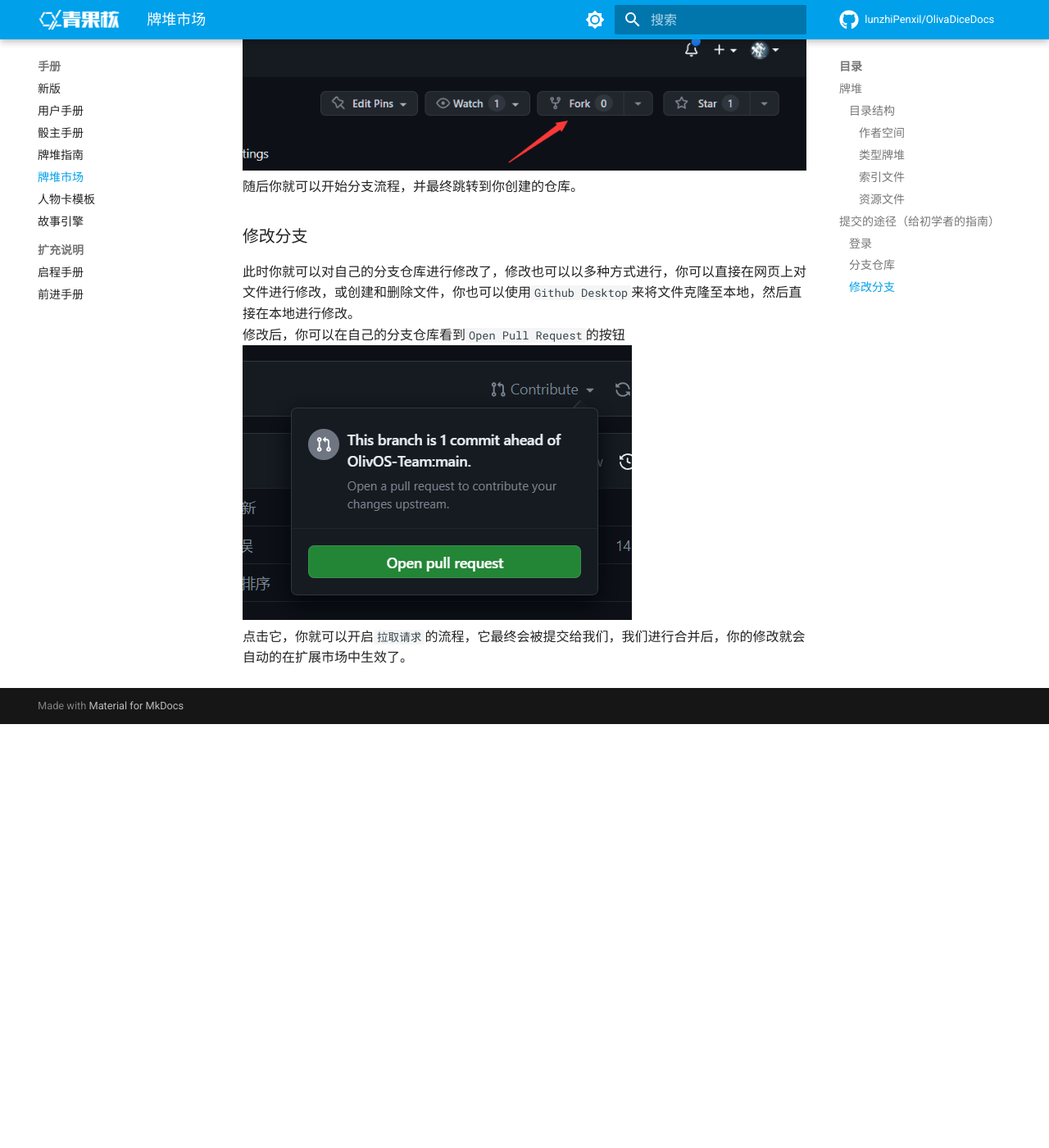
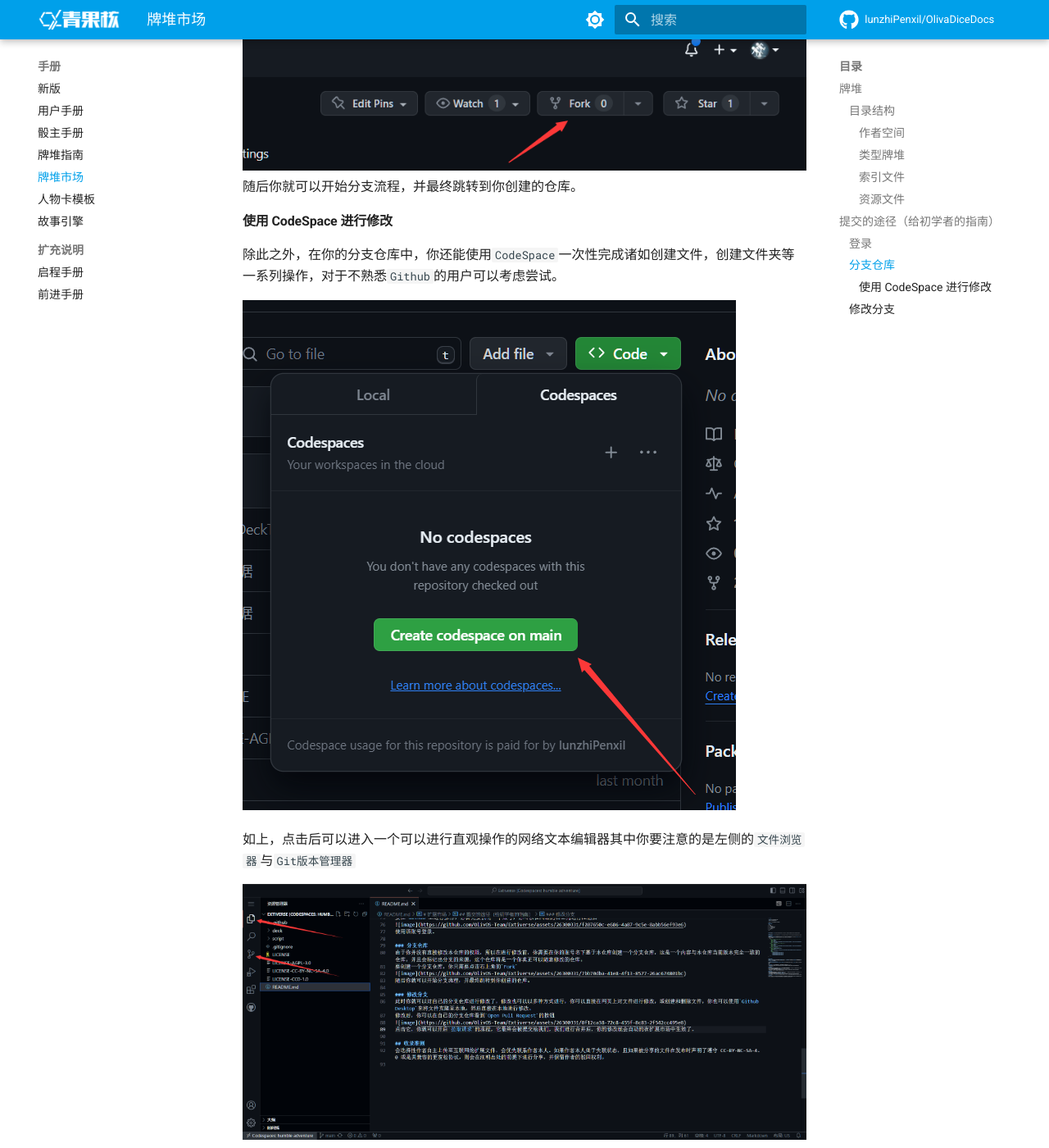
Before and after one commit to lunzhiPenxil/OlivaDiceDocs, an MkDocs documentation site: the page built from docs/Master/Extiverse.md, in a window 1280 px wide and 1400 px high, scrolled down 2572 px. Shown: the whole window at 82% size. Built offline with MkDocs 1.6.1 and Material for MkDocs 9.7.7, drawn with Linux system fonts in a browser that asks for light colours; comment, search, counter and statistics services are not loaded; before the commit the page ends 3455 px from its top, so only the background shows below that; some of the changed text lies outside the part shown.

Commit message:
新增说说明

```diff
--- a/docs/Master/Extiverse.md
+++ b/docs/Master/Extiverse.md
@@ -80,6 +80,26 @@
 ![image](/_static/237328383-7bb70dba-41e8-4f13-8577-26ac674801bc.png)
 随后你就可以开始分支流程，并最终跳转到你创建的仓库。
 
+#### 使用 CodeSpace 进行修改
+除此之外，在你的分支仓库中，你还能使用`CodeSpace`一次性完成诸如创建文件，创建文件夹等一系列操作，对于不熟悉`Github`的用户可以考虑尝试。
+
+![image](/_static/294800408-d910d588-80c0-4eab-9e75-7f485124eebe.png)
+
+如上，点击后可以进入一个可以进行直观操作的网络文本编辑器其中你要注意的是左侧的`文件浏览器`与`Git版本管理器`
+
+![image](/_static/294800743-e7eb0756-e52e-456f-a48c-cf54bbd4c144.png)
+
+你可以通过右键菜单创建文件夹和文件
+
+![image](/_static/294800839-f31a3ed8-9f8d-4f05-b367-5d245a686979.png)
+
+创建完成后，可以直接在这个页面进行提交，随后，可以在原先的`Github`页面按照上文开启`拉取请求`的流程
+
+![image](/_static/294800940-c9f836d0-df65-429a-a230-3381f795e25d.png)
+
+
+
+
 ### 修改分支
 此时你就可以对自己的分支仓库进行修改了，修改也可以以多种方式进行，你可以直接在网页上对文件进行修改，或创建和删除文件，你也可以使用`Github Desktop`来将文件克隆至本地，然后直接在本地进行修改。
 修改后，你可以在自己的分支仓库看到`Open Pull Request`的按钮
```
Also changed, not shown: docs/_static/294800408-d910d588-80c0-4eab-9e75-7f485124eebe.png (added), docs/_static/294800743-e7eb0756-e52e-456f-a48c-cf54bbd4c144.png (added), docs/_static/294800839-f31a3ed8-9f8d-4f05-b367-5d245a686979.png (added), docs/_static/294800940-c9f836d0-df65-429a-a230-3381f795e25d.png (added).
